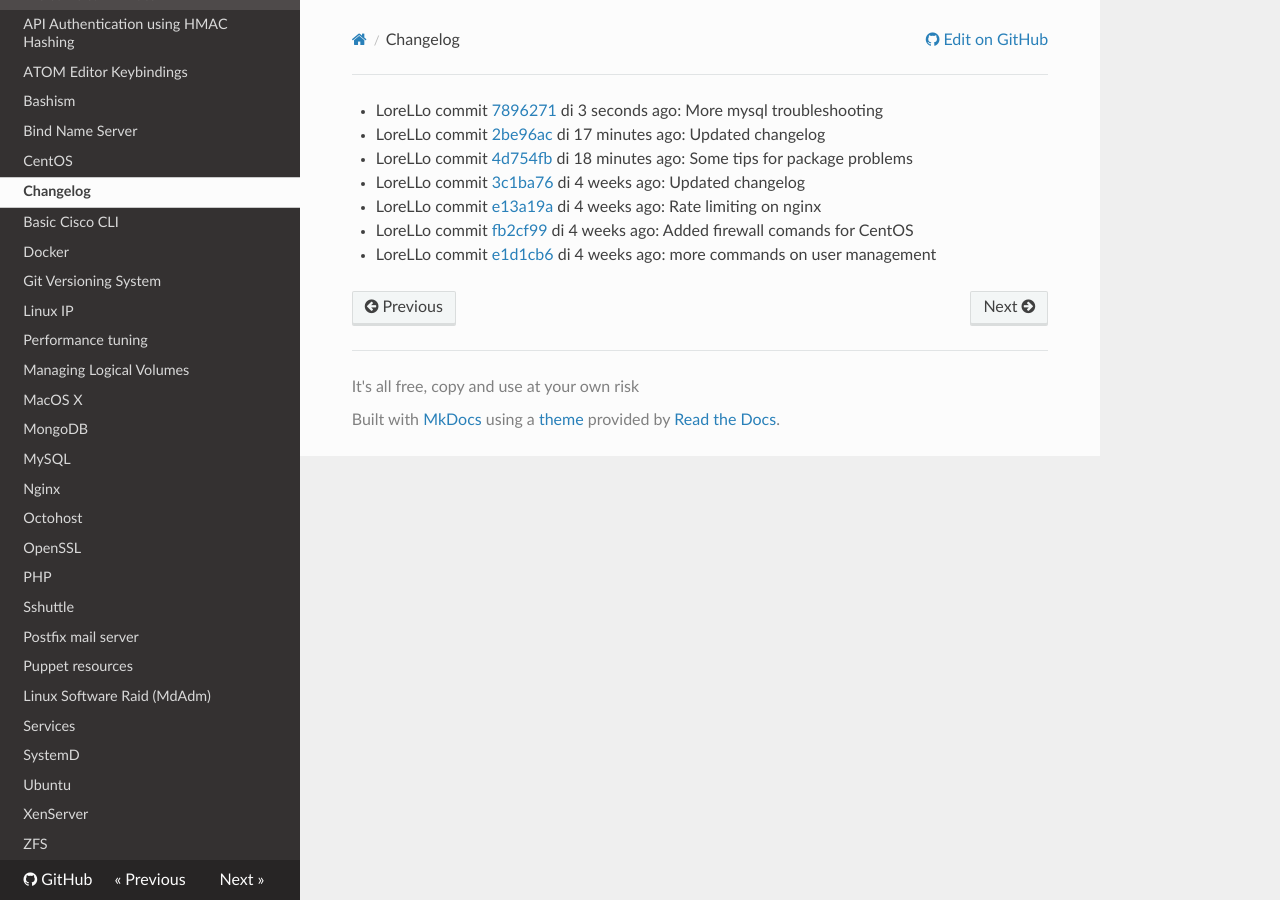
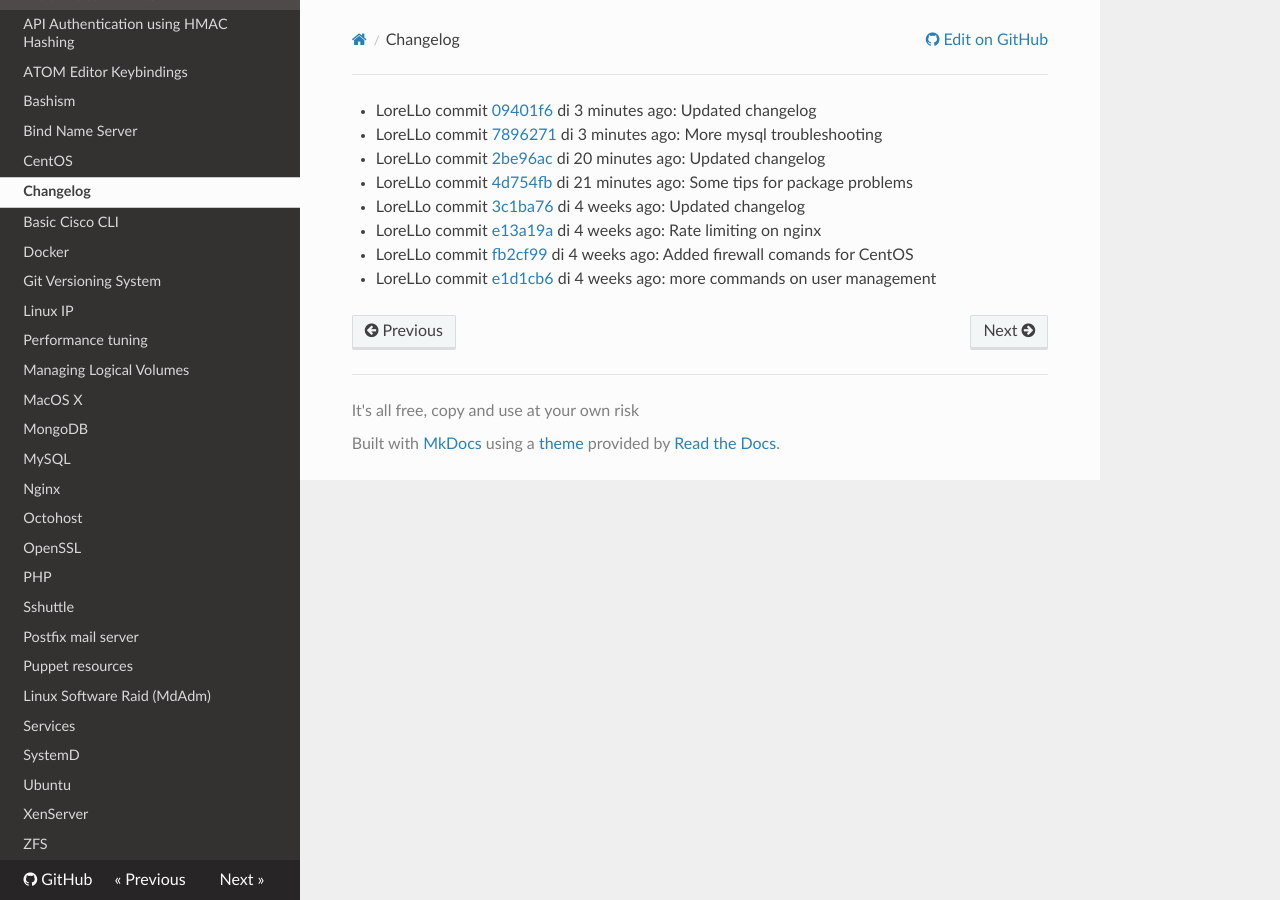
Before and after one commit to lorello/lorello.github.io, an MkDocs documentation site: the page built from docs/changelog.md, in a window 1280 px wide. Built offline with MkDocs 1.6.1, drawn with Linux system fonts in a browser that asks for light colours; nearby versions of some CDN libraries.

Commit message:
Updated changelog

```diff
--- a/docs/changelog.md
+++ b/docs/changelog.md
@@ -1,8 +1,10 @@
-* LoreLLo commit [7896271](https://github.com/lorello/lorello.github.io/commit/78962719ac3fccc72391bb8456ca79e08fbd9b6c) di 3 seconds ago: More mysql troubleshooting
+* LoreLLo commit [09401f6](https://github.com/lorello/lorello.github.io/commit/09401f6af20fd78fddbf172534498fb156b45cb2) di 3 minutes ago: Updated changelog
 
-* LoreLLo commit [2be96ac](https://github.com/lorello/lorello.github.io/commit/2be96ac2f89b43d12a6c266cc9081fc76ac9e68a) di 17 minutes ago: Updated changelog
+* LoreLLo commit [7896271](https://github.com/lorello/lorello.github.io/commit/78962719ac3fccc72391bb8456ca79e08fbd9b6c) di 3 minutes ago: More mysql troubleshooting
 
-* LoreLLo commit [4d754fb](https://github.com/lorello/lorello.github.io/commit/4d754fbba57125ad80a857db1bcfa5a37c1a5b47) di 18 minutes ago: Some tips for package problems
+* LoreLLo commit [2be96ac](https://github.com/lorello/lorello.github.io/commit/2be96ac2f89b43d12a6c266cc9081fc76ac9e68a) di 20 minutes ago: Updated changelog
+
+* LoreLLo commit [4d754fb](https://github.com/lorello/lorello.github.io/commit/4d754fbba57125ad80a857db1bcfa5a37c1a5b47) di 21 minutes ago: Some tips for package problems
 
 * LoreLLo commit [3c1ba76](https://github.com/lorello/lorello.github.io/commit/3c1ba76b858db02ea020e332a720b01602fdfc00) di 4 weeks ago: Updated changelog
 
```
